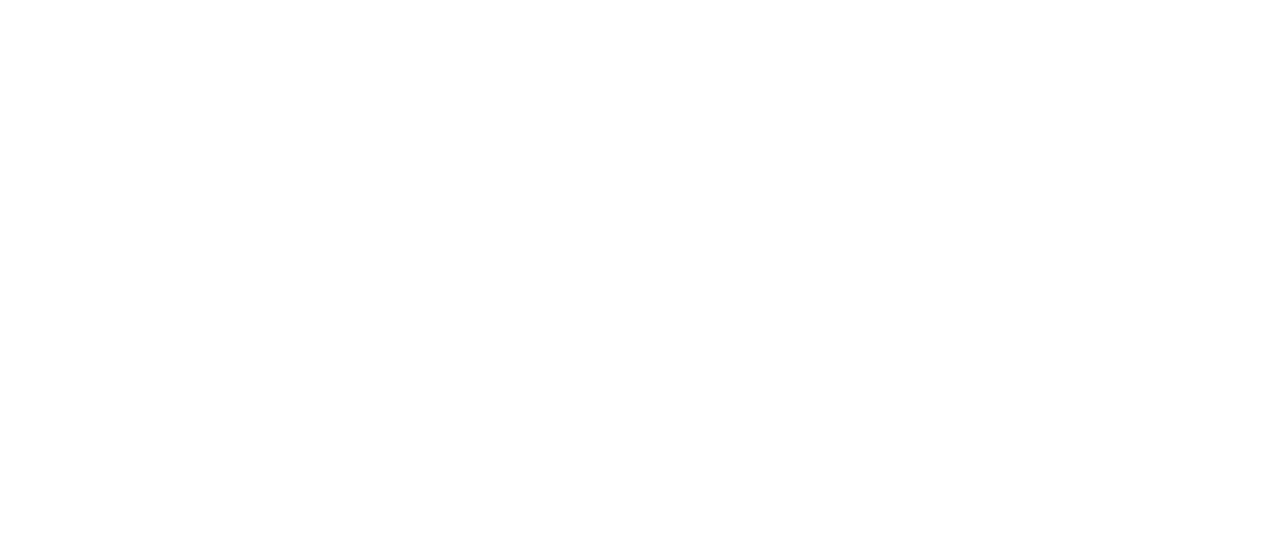
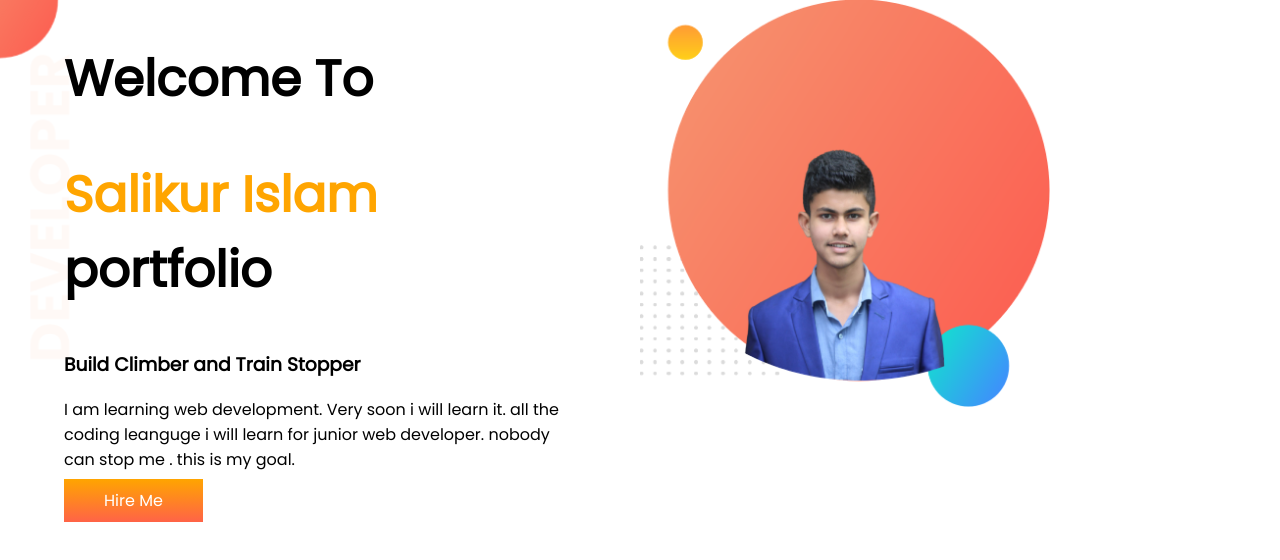
Before and after one commit to Salikur6/developer-portfolio, a plain HTML site: page index.html in a window 1280 px wide. Drawn offline with Linux system fonts and the light colour scheme.

Commit message:
header section complete

```diff
--- a/index.html
+++ b/index.html
@@ -6,13 +6,35 @@
     <meta http-equiv="X-UA-Compatible" content="IE=edge">
     <meta name="viewport" content="width=device-width, initial-scale=1.0">
     <title>Salikur Portfolio</title>
+
+    <link rel="preconnect" href="https://fonts.googleapis.com">
+    <link rel="preconnect" href="https://fonts.gstatic.com" crossorigin>
+    <link href="https://fonts.googleapis.com/css2?family=Poppins&display=swap" rel="stylesheet">
+
     <link rel="stylesheet" href="style.css">
 </head>
 
 <body>
 
-</body>
+    <section id="header">
+        <div class="main-div flexible-div">
+            <div class="half-width">
+                <h1>Welcome To</h1>
+                <h1><span class="orange">Salikur Islam</span> portfolio</h1>
+                <h3>Build Climber and Train Stopper</h3>
+                <p>I am learning web development. Very soon i will learn it. all the coding leanguge i will learn for junior web developer. nobody can stop me . this is my goal.</p>
+                <a class="link-btn" href="https://www.facebook.com" target="_blank">Hire Me</a>
+            </div>
+
+            <div class="half-width">
+                <img class="main-img" src="images/img1.png" alt="">
+            </div>
+        </div>
+    </section>
 
 
 
+
+</body>
+
 </html>
--- a/style.css
+++ b/style.css
@@ -0,0 +1,43 @@
+body {
+    font-family: 'Poppins', sans-serif;
+    margin: 0;
+}
+
+div.main-div {
+    background-image: url(images/top-banner.png);
+    background-repeat: no-repeat;
+}
+
+h1 {
+    font-size: 50px;
+}
+
+h1 .orange {
+    color: orange
+}
+
+div.half-width {
+    width: 40%;
+    padding-left: 2%;
+    margin-left: 3%;
+}
+
+div.half-width img.main-img {
+    width: 80%;
+}
+
+div.flexible-div {
+    display: flex;
+}
+
+div img.main-img {
+    width: 400px;
+}
+
+.link-btn {
+    text-decoration: none;
+    background-image: linear-gradient(orange, tomato);
+    color: white;
+    font-weight: 400px;
+    padding: 10px 40px;
+}
```
